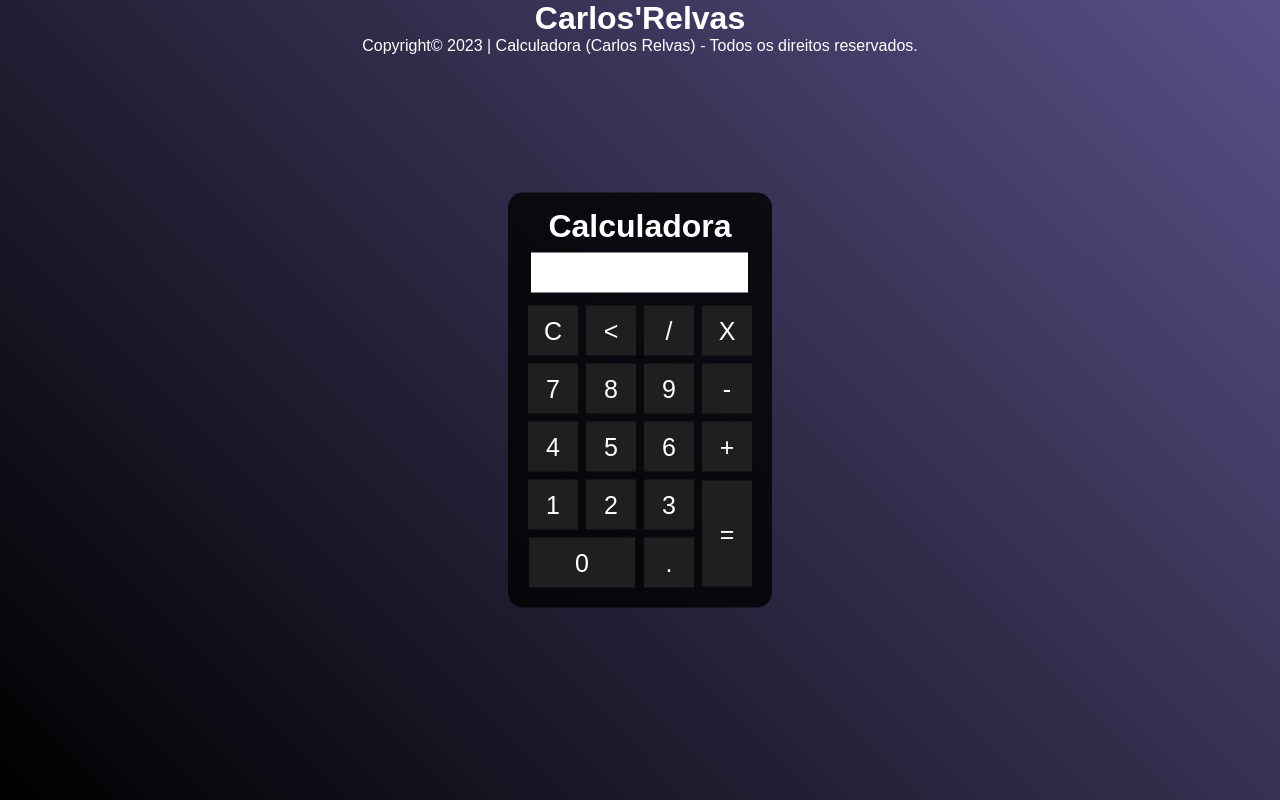
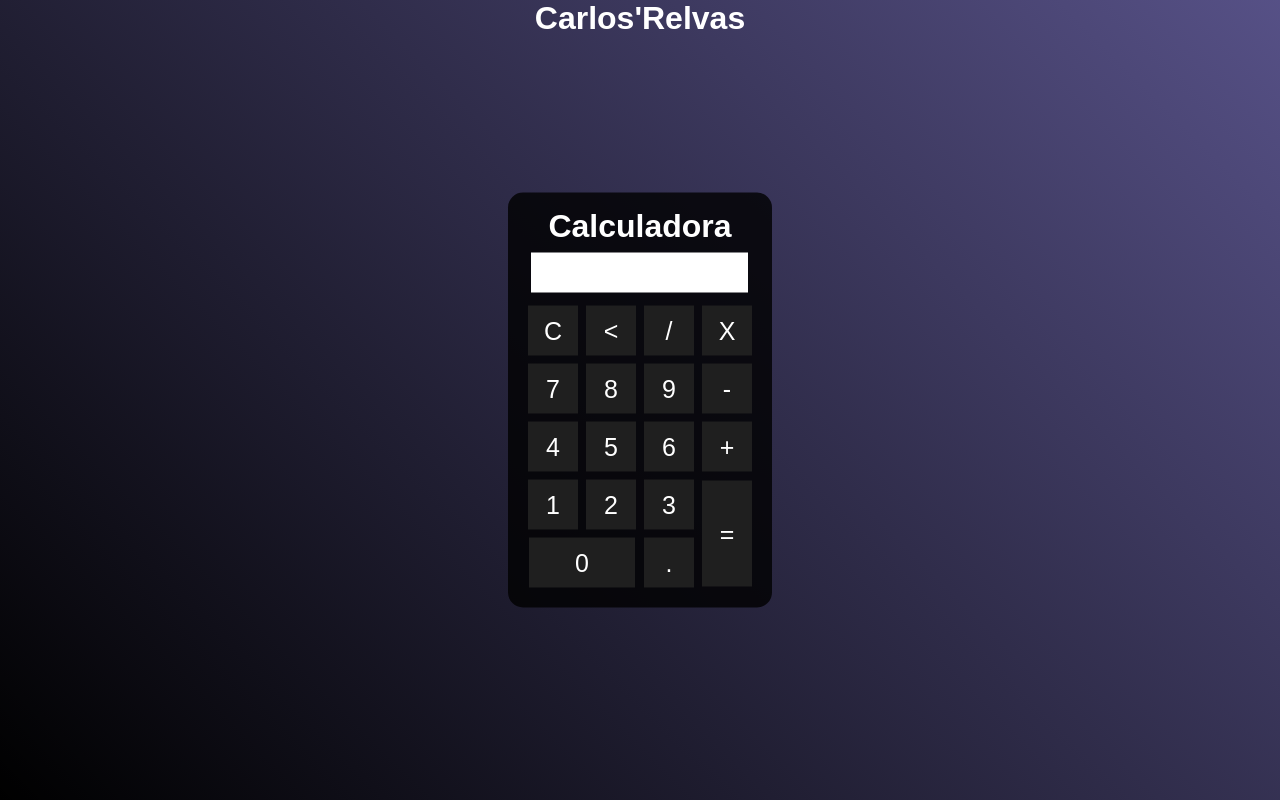
Before and after one commit to cck32455/Calculadora, a plain HTML site: page index.html in a window 1280 px wide. Drawn offline with Linux system fonts and the light colour scheme.

Commit message:
Update index.html

```diff
--- a/index.html
+++ b/index.html
@@ -81,7 +81,6 @@
 
     </script>
 
-        <footer> <p>Copyright© 2023 | Calculadora (Carlos Relvas) - Todos os direitos reservados. </p>
 
 </footer>
 </body>
```
